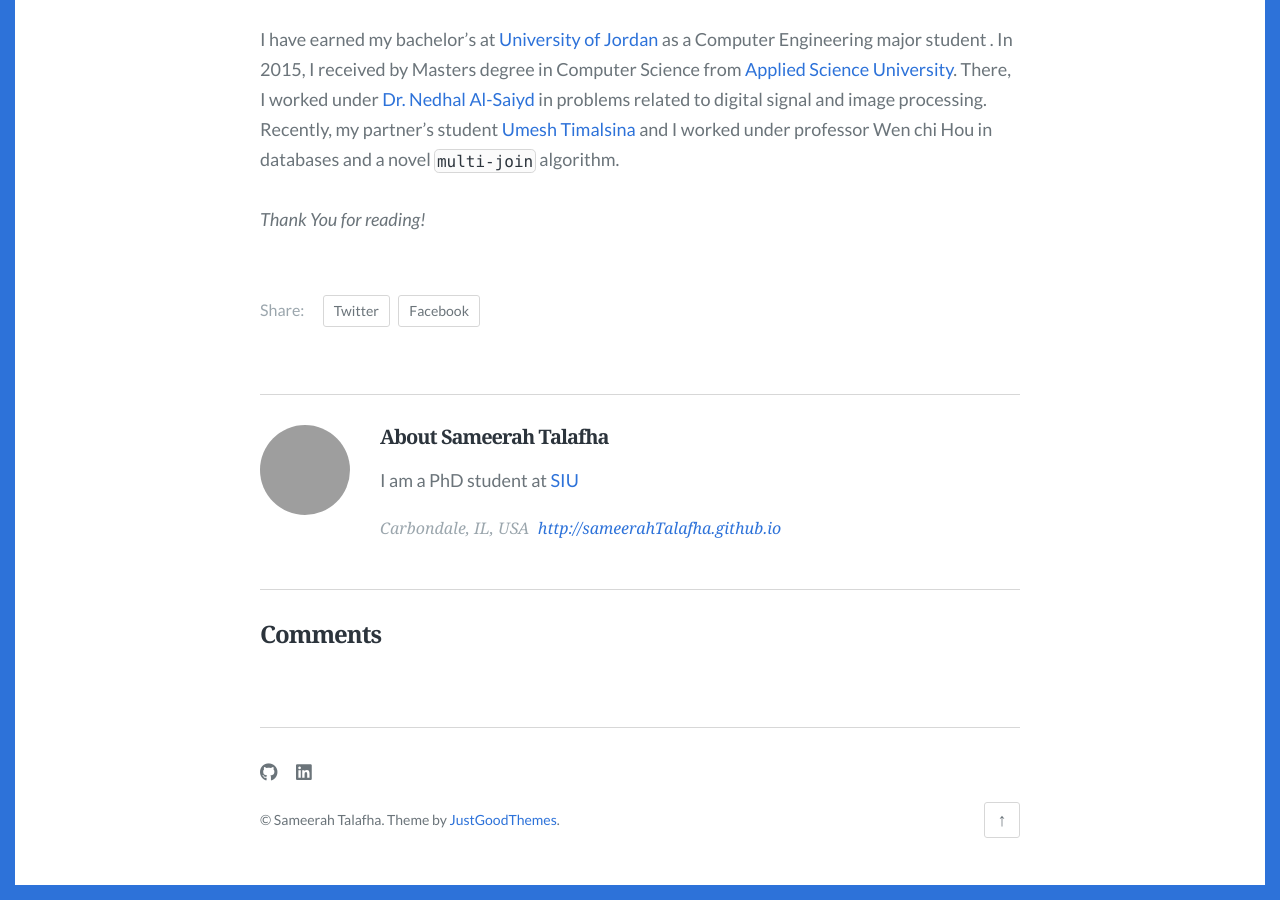
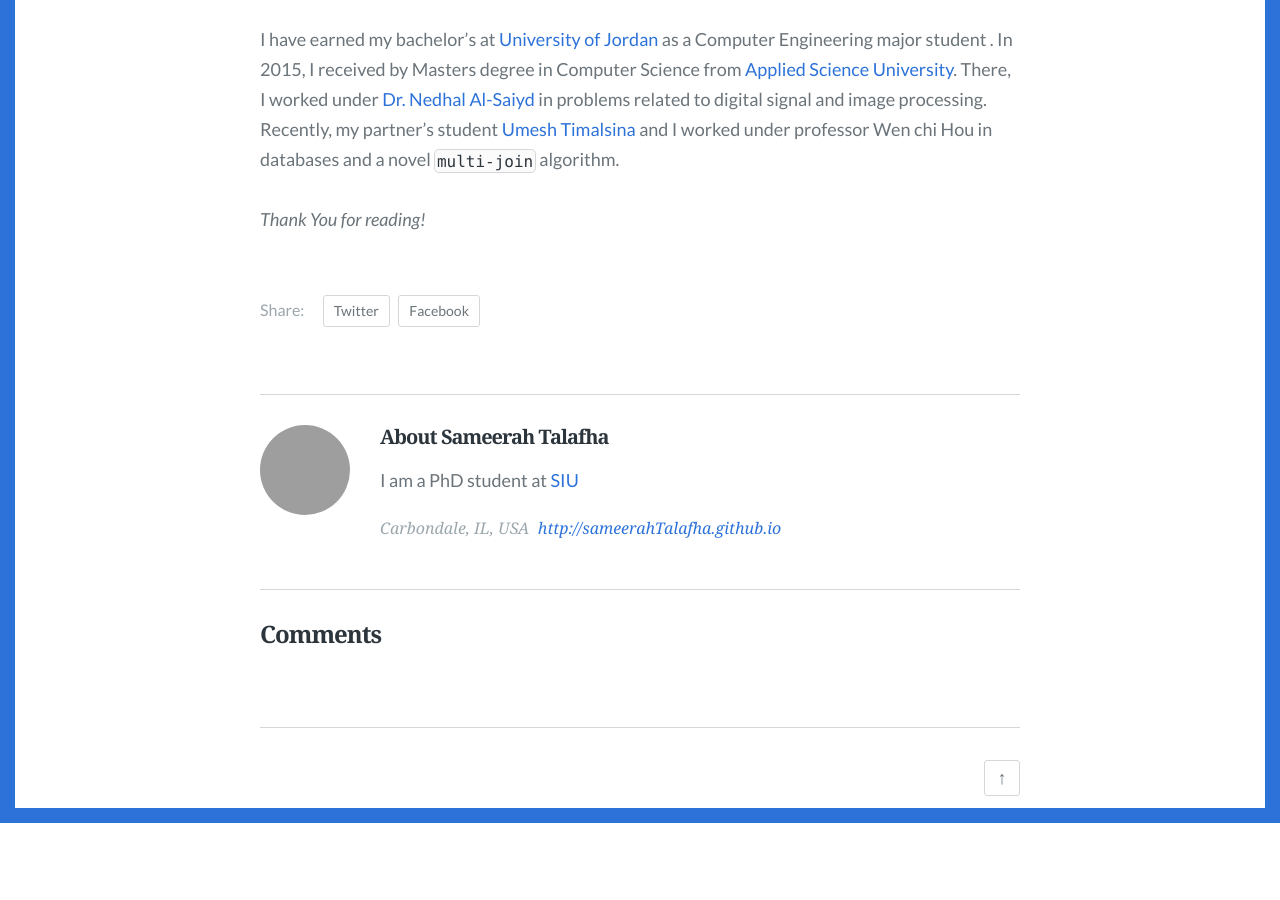
Before and after one commit to Meera-M-T/meeram.github.io, a Jekyll site: the page built from _posts/2019-11-25-Changed-Theme.md, in a window 1280 px wide and 900 px high, scrolled down 1064 px. Built offline with Jekyll 4.4.1, drawn with Linux system fonts in a browser that asks for light colours; some web fonts are replaced; comment, search, counter and statistics services are not loaded; after the commit the page ends 1887 px from its top, so only the background shows below that; part of the change alters nothing that is shown; grey boxes are pictures that could not be loaded.

Commit message:
Initial commit

```diff
--- a/_config.yml
+++ b/_config.yml
@@ -42,9 +42,9 @@ disqus: sameerah-blog
 accent_color: '#2d72d9'
 
 # Site footer
-footer:
-  content: "&copy; Sameerah Talafha. Theme by [JustGoodThemes](https://www.justgoodthemes.com)."
-  has_social: true
+#footer:
+#  content: "&copy; Sameerah Talafha. Theme by [JustGoodThemes](https://www.justgoodthemes.com)."
+#  has_social: true
 
 
 # http://jekyllrb.com/docs/pagination/
--- a/_posts/2019-11-25-Changed-Theme.md
+++ b/_posts/2019-11-25-Changed-Theme.md
@@ -1,10 +1,10 @@
 ---
 layout: post
 title:
-description: ""
+description: An optional about page for Scriptor Jekyll theme
 comments: true
 feature_image: images/random.jpg
-tags: [random, musings]
+tags:
 ---
 
 I am PhD student  working under the guidance of  professor [Banafsheh Rekabdar](https://sites.google.com/site/banafsheh1rekabdar){:target="_blank"} in Artificial Intelligence and Robotics Research Lab at [SIU](https://www.siu.edu){:target="_blank"}, working on  Text , image, and Video Generation with Deep Learning .
```
